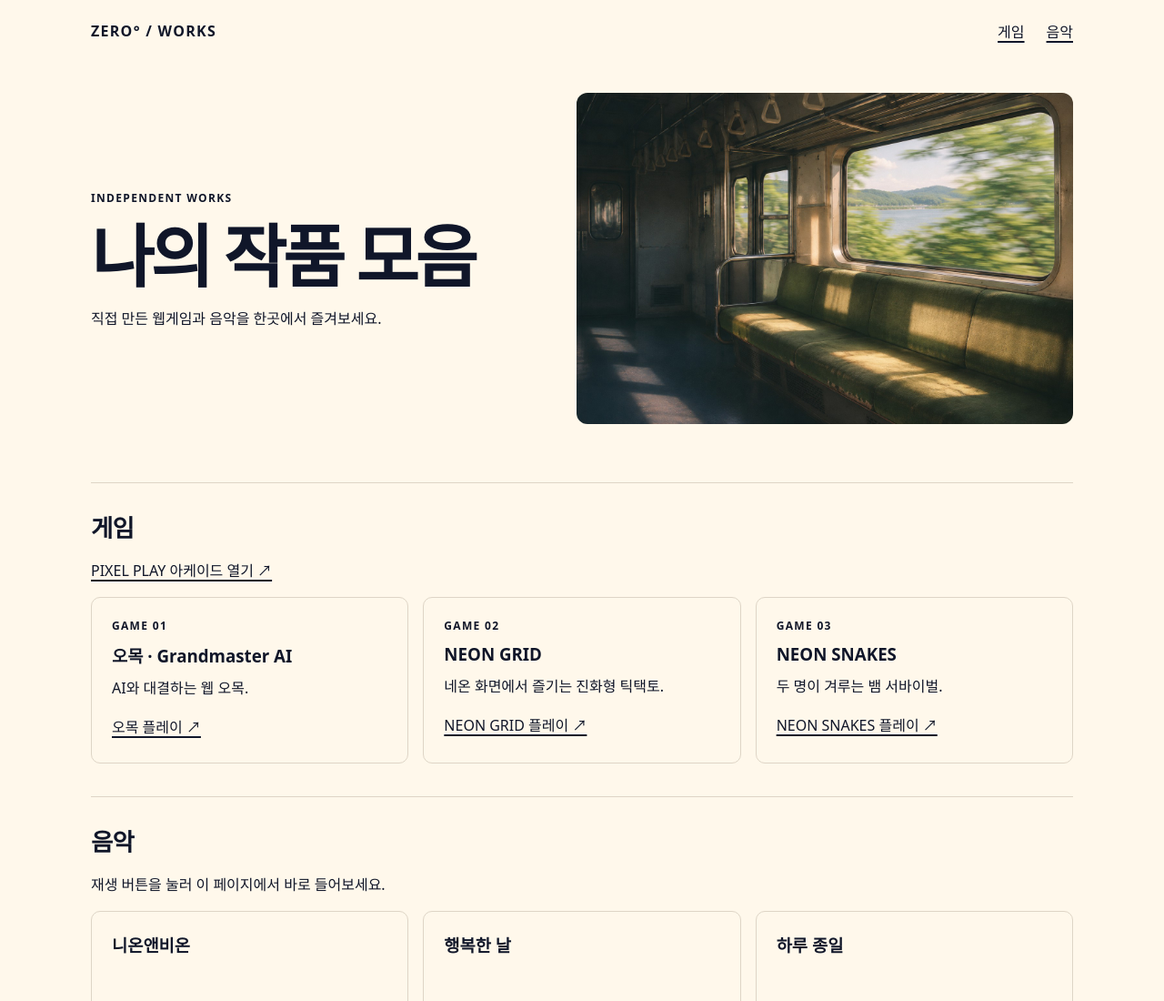
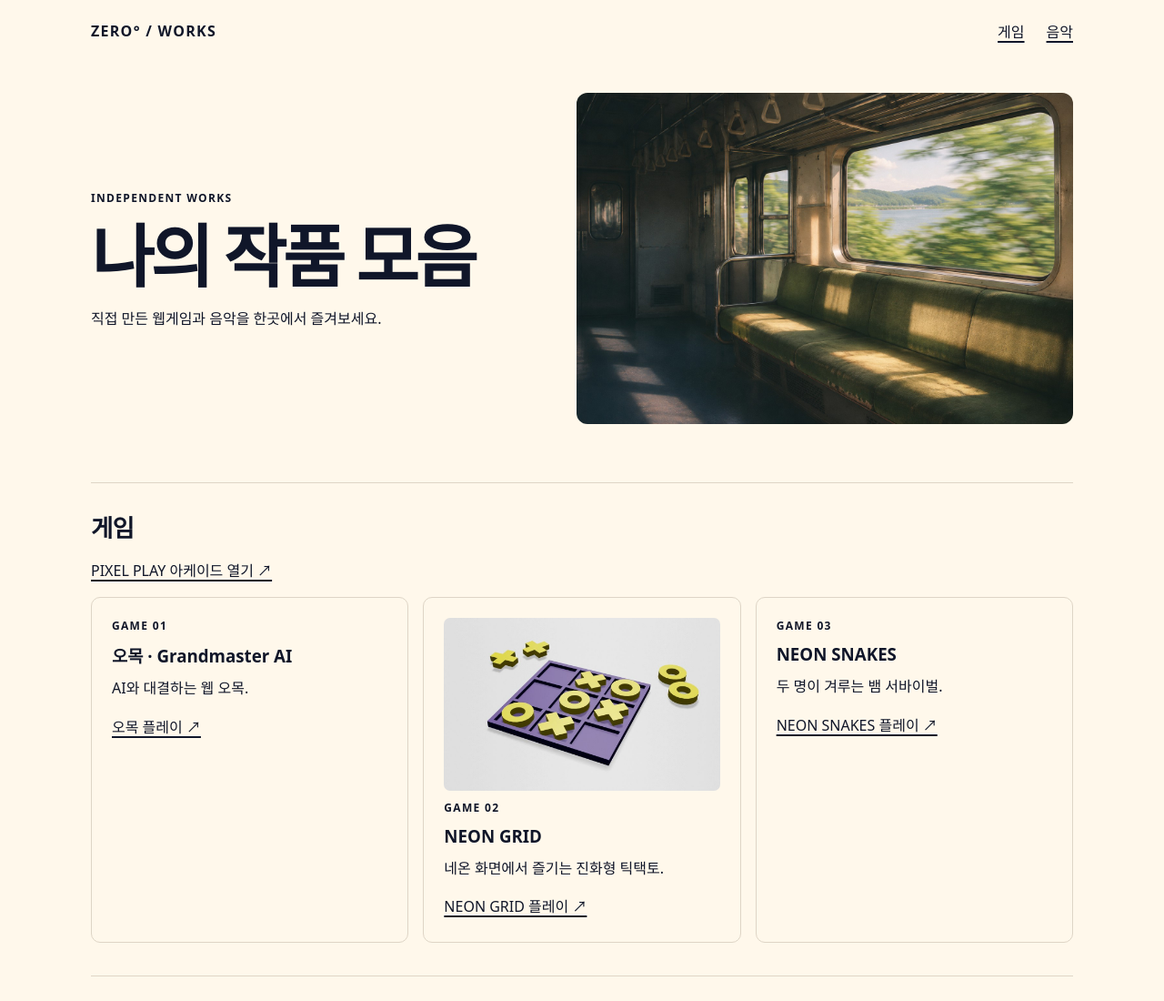
Before and after one commit to yeonsungai27-art/yeonsungai27-art.github.io, a plain HTML site: page index.html in a window 1280 px wide. Shown: the top 1100 px of the page at 91% size. Drawn offline with Linux system fonts and the light colour scheme; grey boxes are pictures that could not be loaded.

Commit message:
Show the NEON GRID thumbnail on the homepage

```diff
--- a/index.html
+++ b/index.html
@@ -52,6 +52,14 @@ footer { padding: 25px 0 40px; border-top: 1px solid var(--line); }
   header, main, footer { width: calc(100% - 28px); }
   .hero { grid-template-columns: 1fr; }
 }
+.game-thumbnail {
+  display: block;
+  width: 100%;
+  aspect-ratio: 16 / 10;
+  height: auto;
+  object-fit: cover;
+  border-radius: 7px;
+}
 </style>
 </head>
 <body>
@@ -73,7 +81,7 @@ footer { padding: 25px 0 40px; border-top: 1px solid var(--line); }
     <p><a href="https://yeonsungai27-art.github.io/game/">PIXEL PLAY 아케이드 열기 ↗</a></p>
     <div class="grid">
       <article><span class="eyebrow">GAME 01</span><h3>오목 · Grandmaster AI</h3><p>AI와 대결하는 웹 오목.</p><a href="https://yeonsungai27-art.github.io/game/01.html">오목 플레이 ↗</a></article>
-      <article><span class="eyebrow">GAME 02</span><h3>NEON GRID</h3><p>네온 화면에서 즐기는 진화형 틱택토.</p><a href="https://yeonsungai27-art.github.io/game/02.html">NEON GRID 플레이 ↗</a></article>
+      <article><img class="game-thumbnail" src="./neon-grid-thumbnail.jpg" width="1080" height="1080" loading="lazy" alt="보라색 틱택토 판 위에 놓인 노란색 X와 O"><span class="eyebrow">GAME 02</span><h3>NEON GRID</h3><p>네온 화면에서 즐기는 진화형 틱택토.</p><a href="https://yeonsungai27-art.github.io/game/02.html">NEON GRID 플레이 ↗</a></article>
       <article><span class="eyebrow">GAME 03</span><h3>NEON SNAKES</h3><p>두 명이 겨루는 뱀 서바이벌.</p><a href="https://yeonsungai27-art.github.io/game/03.html">NEON SNAKES 플레이 ↗</a></article>
     </div>
   </section>
```
